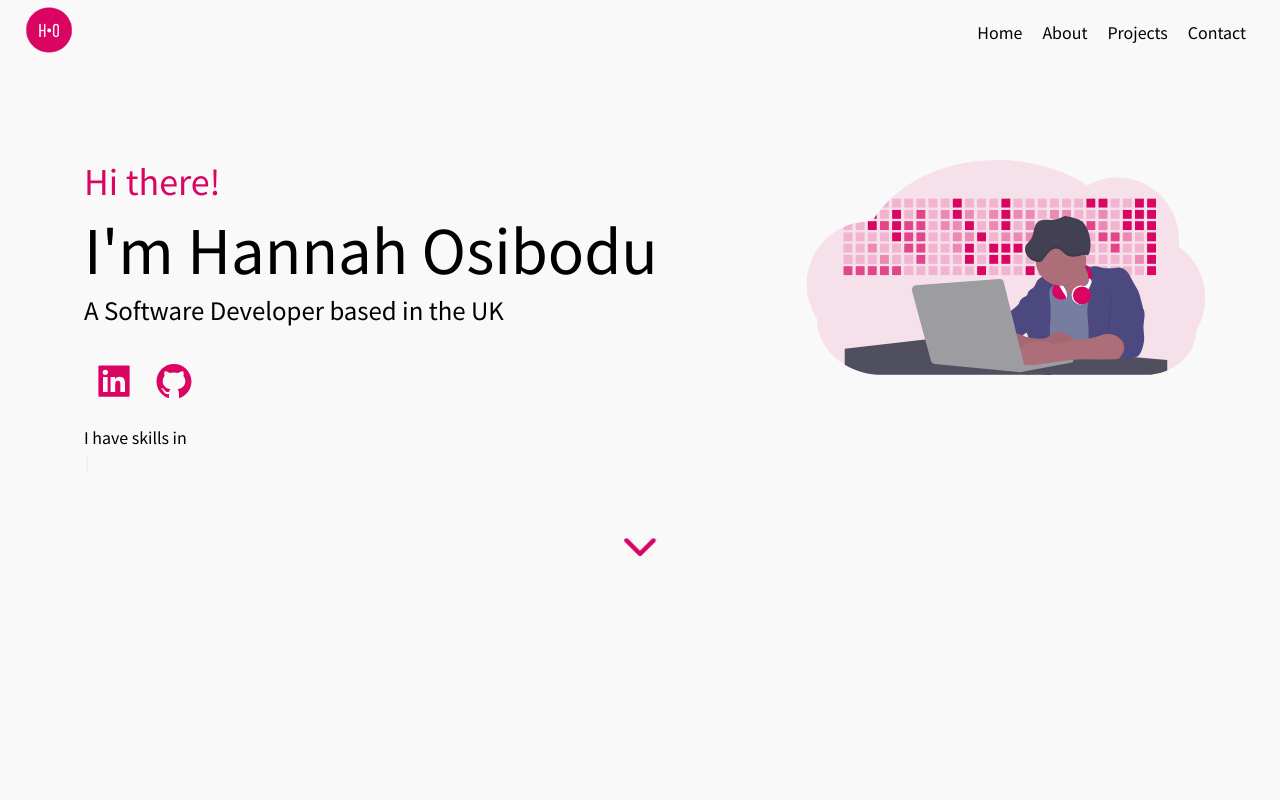
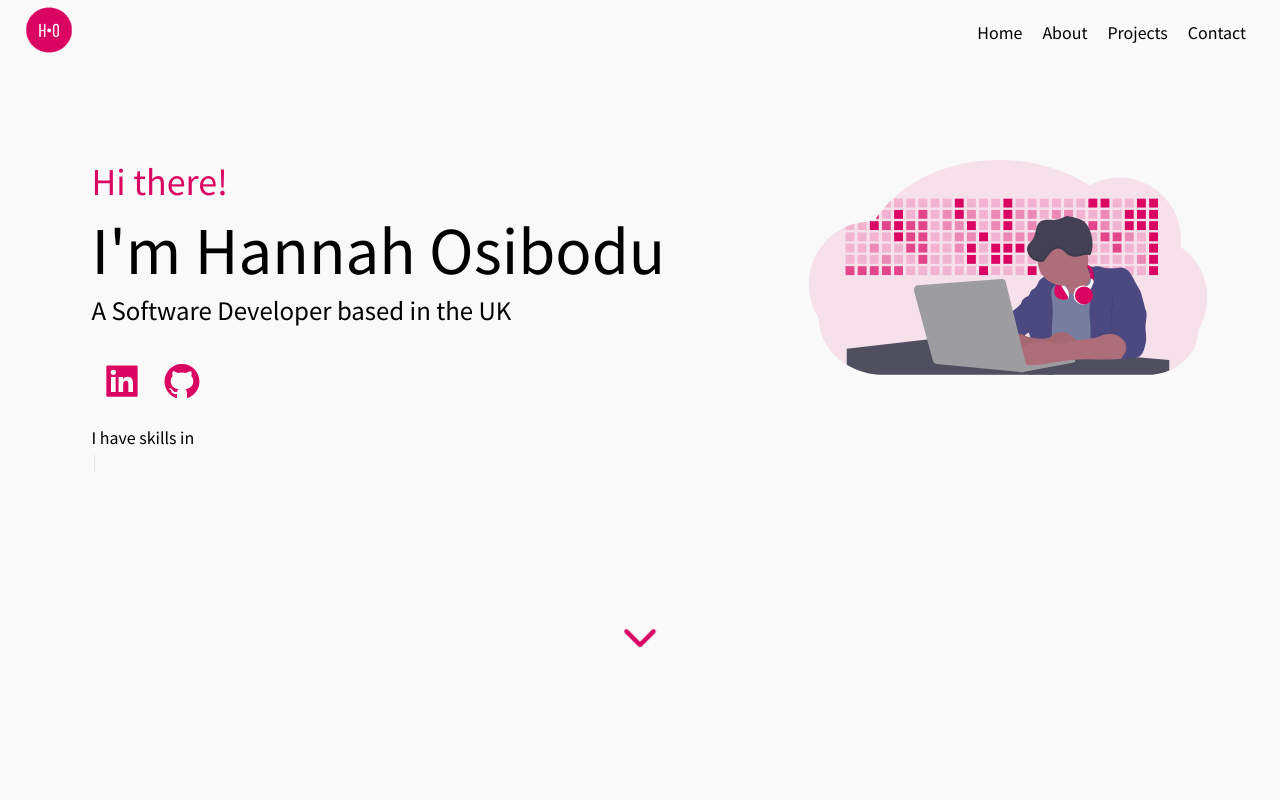
Before and after one commit to Hannah6898/react-web-portfolio-2, a React (Create React App) app: page / in a window 1280 px wide. Shown: the top 800 px of the page. Built offline with nearby package versions, Linux system fonts and the light colour scheme.

Commit message:
Refactored code in Home component

```diff
--- a/src/Home/Arrow.js
+++ b/src/Home/Arrow.js
@@ -9,13 +9,12 @@ const useStyles = makeStyles(() => ({
     "&:hover": {
       cursor: "pointer",
     },
-    marginTop: "50px",
   },
 }));
 export default function Arrow() {
   const classes = useStyles();
   return (
-    <div className="arrow">
+    <div className="Arrow">
       {" "}
       <Link
         activeClass="active"
--- a/src/Home/Home.css
+++ b/src/Home/Home.css
@@ -8,12 +8,23 @@
 }
 
 .Home article {
-  padding-left: 10px;
+  padding-left: 20px;
 }
 
 .Home img {
   width: 400px;
   height: 215px;
+}
+
+.Home .Arrow {
+  text-align: center;
+  animation: pulsate-bck 0.5s infinite;
+}
+
+@media (min-width: 830px) {
+  .Home .Arrow {
+    margin-top: 140px;
+  }
 }
 
 @media (max-width: 650px) {
@@ -24,13 +35,6 @@
   .Home article {
     text-align: center;
   }
-}
-
-.Home .arrow {
-  grid-column: 1/3;
-  grid-row: 3/4;
-  text-align: center;
-  animation: pulsate-bck 0.5s infinite;
 }
 
 @-webkit-keyframes fade-in-fwd {
--- a/src/Home/Home.js
+++ b/src/Home/Home.js
@@ -9,7 +9,7 @@ import coder from "../img/coder.svg";
 import Typography from "@material-ui/core/Typography";
 
 const useStyles = makeStyles(() => ({
-  techIcon: {
+  socialMediaIcon: {
     fontSize: "40px",
     margin: "25px 10px 20px 10px",
     color: "#da0463",
@@ -59,7 +59,7 @@ export default function Home() {
               rel="noreferrer"
               aria-label="Linkedin"
             >
-              <AiFillLinkedin className={classes.techIcon} />
+              <AiFillLinkedin className={classes.socialMediaIcon} />
             </Link>
             <Link
               href="https://github.com/Hannah6898"
@@ -67,7 +67,7 @@ export default function Home() {
               rel="noreferrer"
               aria-label="Github"
             >
-              <AiFillGithub className={classes.techIcon} />
+              <AiFillGithub className={classes.socialMediaIcon} />
             </Link>
             <Typography component={"div"} variant="body1">
               I have skills in
```
